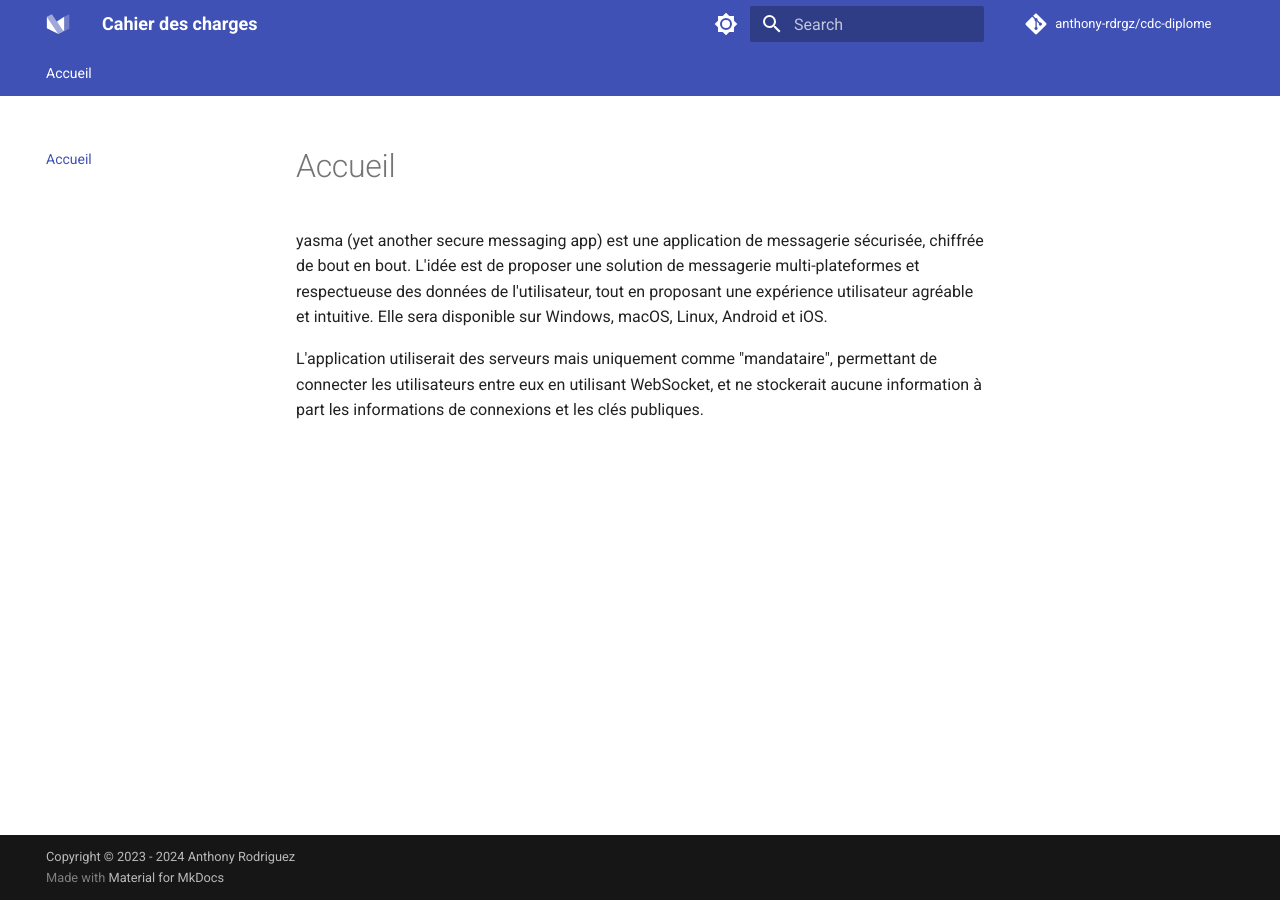
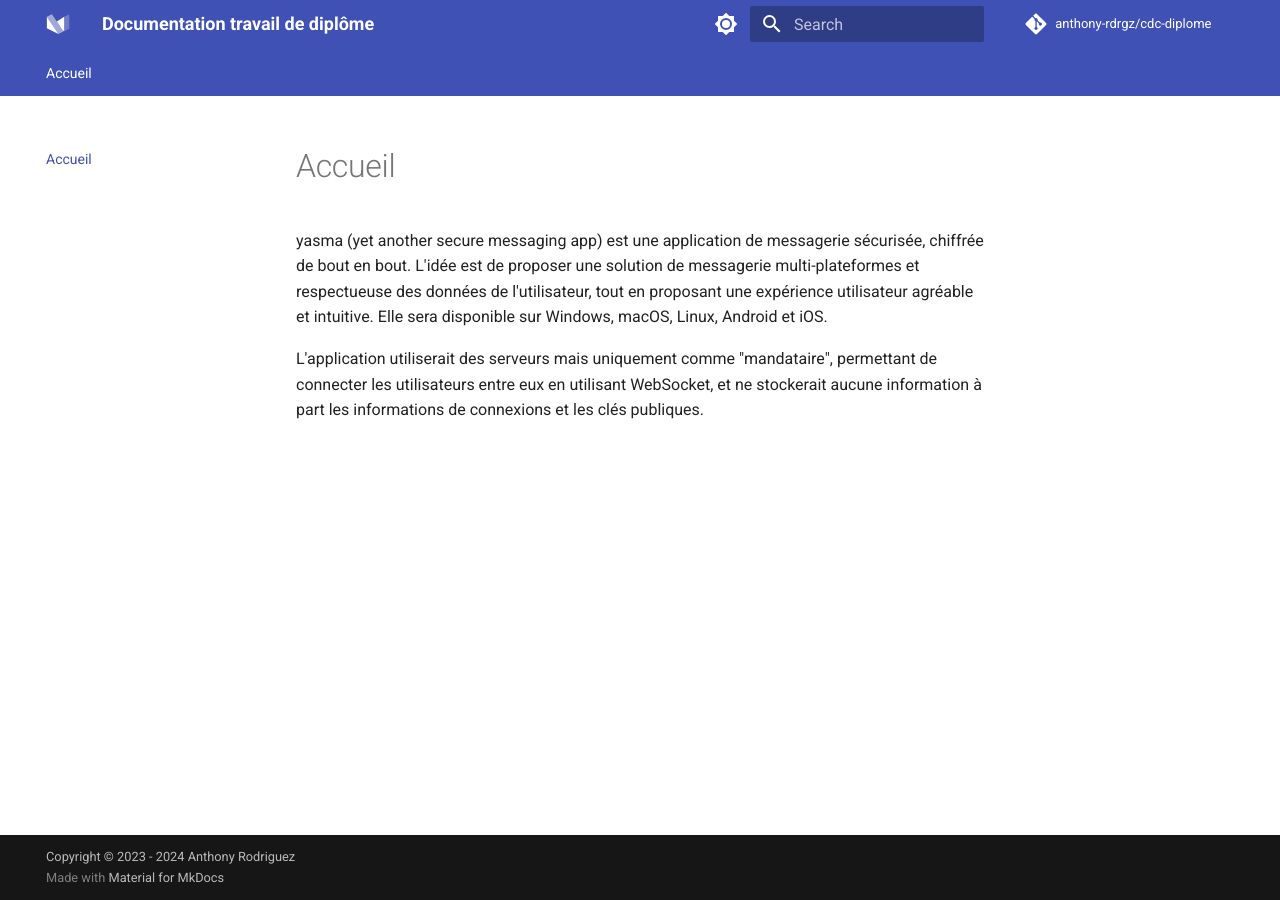
Before and after one commit to nezia1/missive-documentation, an MkDocs documentation site: the page built from docs/index.md, in a window 1280 px wide. Built offline with MkDocs 1.6.1 and Material for MkDocs 9.7.7, drawn with Linux system fonts in a browser that asks for light colours.

Commit message:
update mkdocs yml

```diff
--- a/mkdocs.yml
+++ b/mkdocs.yml
@@ -1,5 +1,5 @@
-site_name: Cahier des charges
-site_url: https://anthony-rdrgz.docs.gitlab.ictge.ch/cdc-diplome
+site_name: Documentation travail de diplôme
+site_url: https://anthony-rdrgz.docs.gitlab.ictge.ch/documentation-diplome
 site_author: Anthony Rodriguez
 site_description: >-
   Cahier des charges de mon travail de diplôme de technicien ES
```
